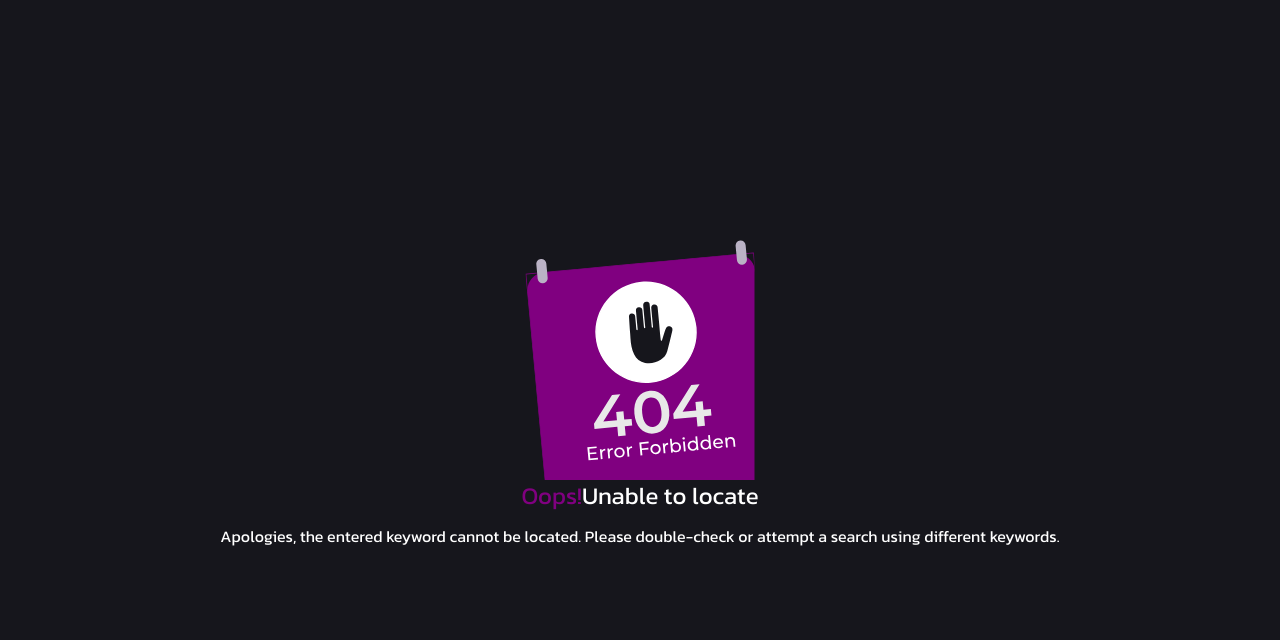
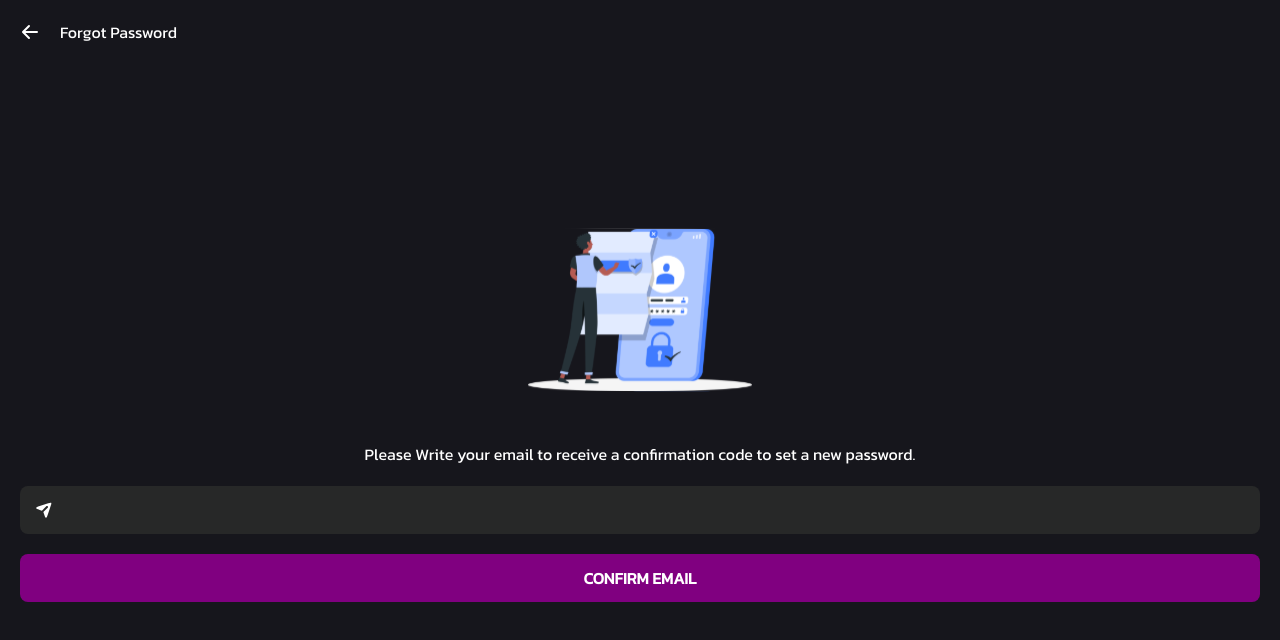
Before and after one commit to WeHub-Group/flixpal-frontend, a React (Vite) app: page /login/forgotpassword in a window 1280 px wide. Shown: the top 640 px of the page. Built offline with nearby package versions, Linux system fonts and the light colour scheme.

Commit message:
Implementing Forgot Password

```diff
--- /dev/null
+++ b/src/Screens/ForgotPassword/ForgotPassword.jsx
@@ -0,0 +1,31 @@
+import Navbar from "../../utils/reuseable/Navbar"
+import FgPassword from "../../assets/svg/fgpassword.svg";
+import { useState } from "react";
+import CustomButton from "../../utils/reuseable/CustomButton";
+import ScrollToLeft from "../../utils/animations/ScrollToLeft";
+import NormalInput from "../../utils/reuseable/NormaInput";
+
+const ForgotPassword = () => {
+    const [email, setEmail] = useState()
+
+
+    return (
+        <ScrollToLeft className="w-screen h-screen bg-black flex justify-center items-center">
+            <Navbar title={"Forgot Password"} />
+
+            <div className="w-full flex flex-col gap-5 p-5">
+                <img src={FgPassword} className='h-56 w-56 self-center' />
+
+                <p className="text-center">
+                    Please Write your email to receive a confirmation code to set a new password.
+                </p>
+
+                <NormalInput type={'email'} value={email} onChanged={(e) => { setEmail(e.target.value) }} />
+                <CustomButton text={'Confirm Email'} />
+            </div>
+
+        </ScrollToLeft>
+    )
+}
+
+export default ForgotPassword
--- a/src/Screens/Login/Login1.jsx
+++ b/src/Screens/Login/Login1.jsx
@@ -14,12 +14,12 @@ import GoogleIcon from "../../assets/images/google.png";
 import AppleIcon from "../../assets/images/apple.png";
 
 const Login1 = () => {
-    const [hasLoggedIn, setHasLoggedIn] = useState(true)
+    const [hasLoggedIn, setHasLoggedIn] = useState(false)
+
 
     return (
         <div className="">
-            {hasLoggedIn &&
-                <LoginDone />}
+            {hasLoggedIn ? <LoginDone /> : <LoginForm />}
         </div>
     )
 }
@@ -29,7 +29,7 @@ function LoginDone({ username }) {
     const navigate = useNavigate()
 
     setTimeout(() => {
-        navigate('/')
+        navigate('#')
     }, 2500);
 
     return (
@@ -38,6 +38,9 @@ function LoginDone({ username }) {
         </div>
     )
 }
+
+
+
 
 
 function LoginForm() {
@@ -59,6 +62,8 @@ function LoginForm() {
     function goToSignInPage() {
         navigate('/login')
     }
+
+
     return (
         <ScrollToLeft className='w-screen h-screen flex flex-col bg-loginPattern bg-center bg-cover bg-no-repeat'>
             <BackButton />
@@ -96,7 +101,7 @@ function LoginForm() {
 
                     <CustomButton text={'Login'} onPressed={goToSignInPage} />
 
-                    <p className="text-purple text-lg text-center">Forgot Password?</p>
+                    <Link to={'forgotpassword'} className="text-purple text-lg text-center">Forgot Password?</Link>
 
                     <div className="flex flex-row items-center self-stretch justify-evenly gap-4 text-white w-full">
                         <hr className="w-full" />
--- a/src/main.jsx
+++ b/src/main.jsx
@@ -13,6 +13,7 @@ import VerifyEmail from './Screens/Onboarding/VerifyEmail'
 import NotFound from './Screens/NotFound/NotFound'
 import AllSet from './Screens/Onboarding/AllSet'
 import Login1 from './Screens/Login/Login1'
+import ForgotPassword from './Screens/ForgotPassword/ForgotPassword'
 
 
 ReactDOM.createRoot(document.getElementById('root')).render(
@@ -28,15 +29,18 @@ ReactDOM.createRoot(document.getElementById('root')).render(
       </Route>
 
 
-      {/* Signup routes */}
+      {/* Signup and Verify Email routes */}
       <Route path='/signup'>
         <Route index element={<SignUp />} />
         <Route path='verifyemail' element={<VerifyEmail />} />
         <Route path='verifyemail/allset' element={<AllSet />} />
       </Route>
 
+
+      {/* Login and Forgot Password routes */}
       <Route path='/login'>
         <Route index element={<Login1 />} />
+        <Route path='forgotpassword' element={<ForgotPassword />} />
       </Route>
 
 
--- a/src/utils/animations/ScrollToLeft.jsx
+++ b/src/utils/animations/ScrollToLeft.jsx
@@ -7,7 +7,8 @@ const ScrollToLeft = ({ children, ...props }) => {
         <motion.div
             initial={{ x: 100, opacity: 0 }}
             animate={{ x: 0, opacity: 1 }}
-            transition={{ duration: 0.5, type: 'spring' }} {...props}>
+            exit={{ y: 100, opacity: 0 }}
+            transition={{ duration: 0.7, type: 'spring' }} {...props}>
             {children}
         </motion.div>
     )
--- /dev/null
+++ b/src/utils/reuseable/Navbar.jsx
@@ -0,0 +1,17 @@
+/* eslint-disable react/prop-types */
+import { HiArrowLeft } from "react-icons/hi";
+import { useNavigate } from "react-router-dom";
+
+
+const Navbar = ({ title }) => {
+    const navigate = useNavigate()
+
+    return (
+        <div className="w-screen h-16 fixed top-0 bg-black flex flex-row gap-5 items-center p-5">
+            <HiArrowLeft onClick={() => { navigate(-1) }} className="text-xl text-white" />
+            <p className="">{title}</p>
+        </div>
+    )
+}
+
+export default Navbar
```
Also changed, not shown: src/assets/svg/fgpassword.svg (added).
